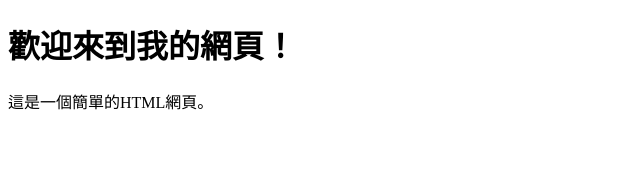
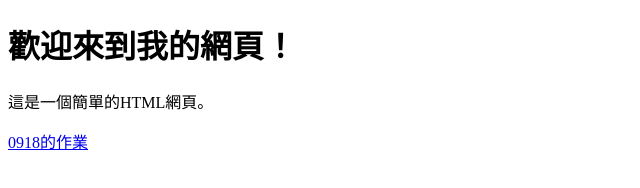
Before and after one commit to KoakumaII/Koakuma-2, a plain HTML site: page index.html in a window 1280 px wide. Shown: the whole page, without its empty margins (0-640 px from the left). Drawn offline with Linux system fonts and the light colour scheme.

Commit message:
Update index.html

```diff
--- a/index.html
+++ b/index.html
@@ -6,5 +6,6 @@
 <body>
     <h1>歡迎來到我的網頁！</h1>
     <p>這是一個簡單的HTML網頁。</p>
+    <a href="0918.html" target="_blank">0918的作業</a>
 </body>
 </html>
```
